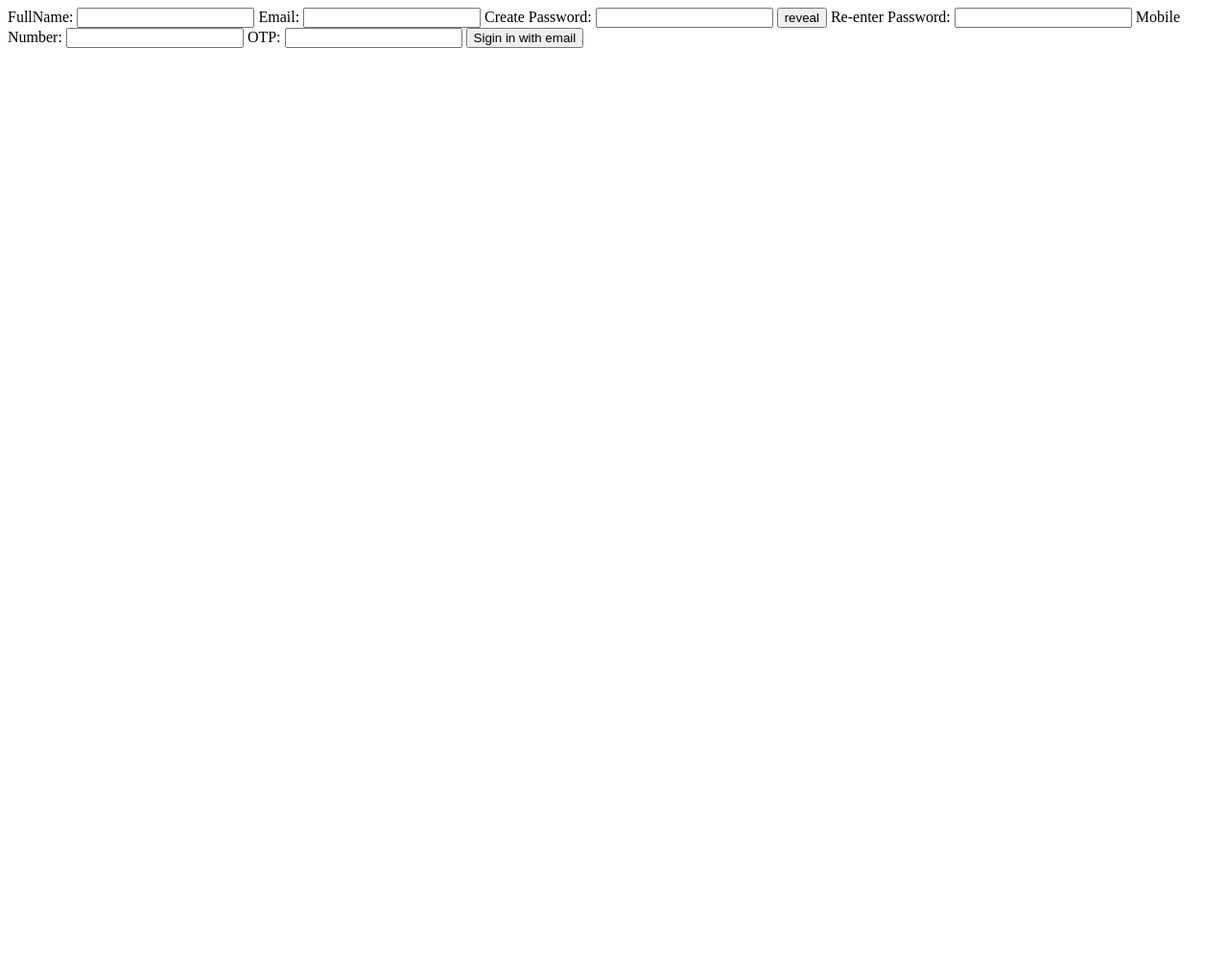
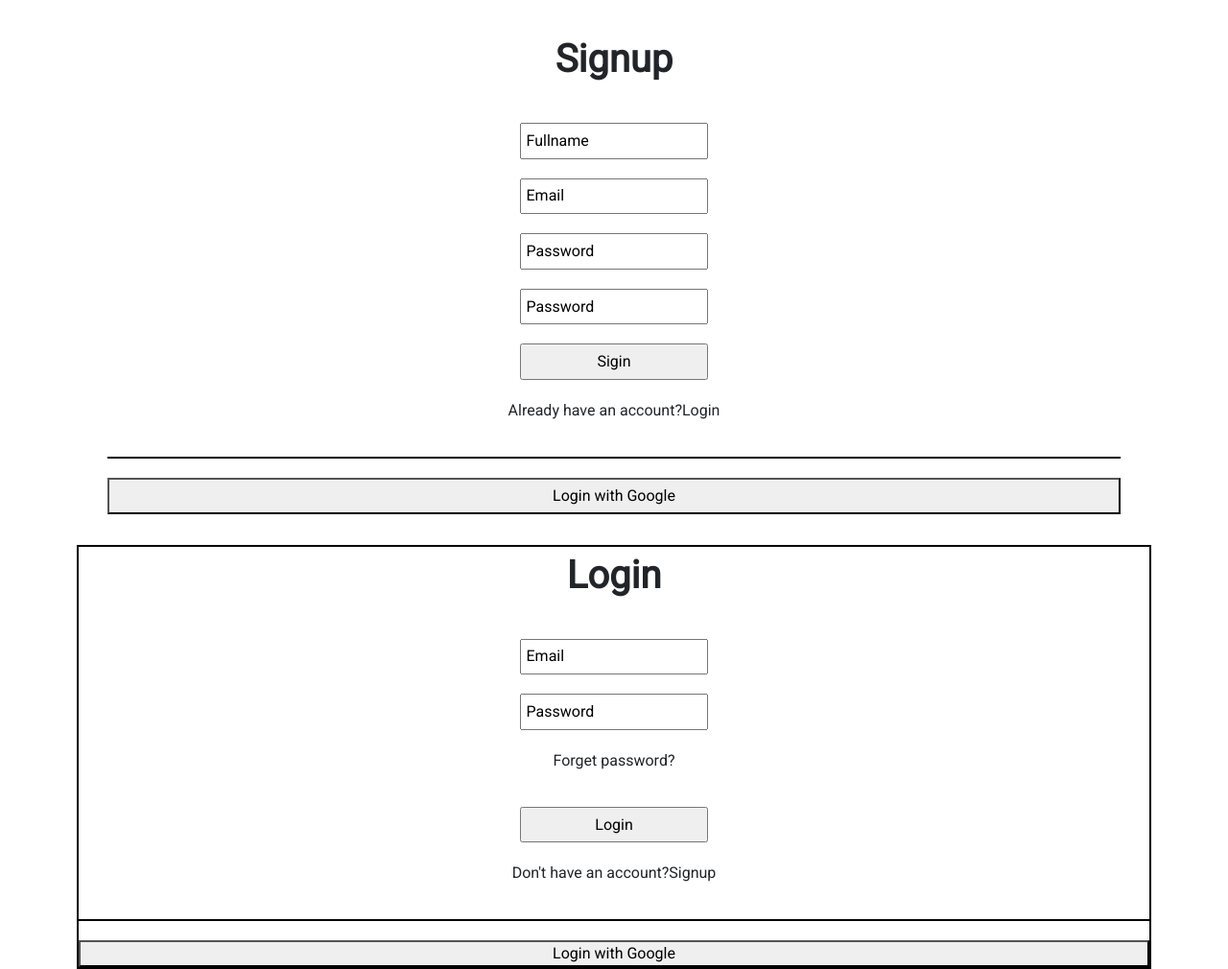
Before and after one commit to HimanshuChandna/Coders_Den, a PHP site: page /logged.html in a window 1280 px wide. Shown: the whole page at 96% size. Before the commit the page ends 50 px from the top, so only its background shows below. Run offline with PHP 8.4, Linux system fonts and the light colour scheme.

Commit message:
signup pop add

```diff
--- a/src/logged.html
+++ b/src/logged.html
@@ -3,47 +3,42 @@
 <head>
     <meta charset="UTF-8">
     <meta name="viewport" content="width=device-width, initial-scale=1.0">
+    <link href="https://cdn.jsdelivr.net/npm/bootstrap@5.3.2/dist/css/bootstrap.min.css" rel="stylesheet" integrity="sha384-T3c6CoIi6uLrA9TneNEoa7RxnatzjcDSCmG1MXxSR1GAsXEV/Dwwykc2MPK8M2HN" crossorigin="anonymous">
+    <link rel="stylesheet" href="./style.css">
     <title>Document</title>
 </head>
 <body>
-    <form>
-        <label for="siginInName">FullName:</label>
-        <input type="text" id="siginInName" required autocomplete="name">
-        <label for="siginInEmail">Email:</label>
-        <input type="email" id="siginInEmail" required autocomplete="email">
-        <label for="siginInCreatePassword">Create Password:</label>
-        <input type="password" id="siginInCreatePassword" required autocomplete="new-password">
-        <input type="button" value="reveal" id="reveal_btn" onclick="hide()">
-        <label for="siginInReenterPassword">Re-enter Password:</label>
-        <input type="text" id="siginInReenterPassword" required autocomplete="new-password">
-        <label for="siginInMobile">Mobile Number:</label>
-        <input type="text" id="siginInMobile" required autocomplete="mobile">
-        <label for="siginInOTP">OTP:</label>
-        <input type="text" id="siginInOTP" required autocomplete="off">
-        <input type="submit" value="Sigin in with email">
-    </form>
+    <div class="signup-form-container">
+        <form id="credentials_form_sigin" method="post" action="./index.html">
+            <p id="signup_form_title">Signup</p>
+            <input type="text" class="signup" id="siginInName" value="Fullname" required autocomplete="name">
+            <input type="email" class="signup" id="siginInEmail" value="Email" required autocomplete="email">
+            <input type="text" class="signup" id="siginInCreatePassword" value="Password" required autocomplete="new-password">
+            <input type="text" class="signup" id="siginInReenterPassword" value="Password" required autocomplete="new-password">
+            <input type="submit" class="signup container" id="signup_btn" value="Sigin">
+        </form>
+        <p>Already have an account?<span>Login</span></p>
+        <div class="line container"></div>
+        <button class="signup container">Login with Google</button>
+    </div>
+
+    <div class="login-form-container">
+        <form id="credentials_form_sigin" method="post" action="./index.html">
+            <p id="signup_form_title">Login</p>
+            <!-- <input type="text" class="signup" id="siginInName" value="Fullname" required autocomplete="name"> -->
+            <input type="email" class="signup" id="siginInEmail" value="Email" required autocomplete="email">
+            <input type="text" class="signup" id="siginInCreatePassword" value="Password" required autocomplete="new-password">
+            <a><p>Forget password?</p></a>
+            <!-- <input type="text" class="signup" id="siginInReenterPassword" value="Password" required autocomplete="new-password"> -->
+            <input type="submit" class="signup container" id="signup_btn" value="Login">
+        </form>
+        <p>Don't have an account?<span>Signup</span></p>
+        <div class="line container"></div>
+        <button class="container">Login with Google</button>
+    </div>
+
     <script>
-        hide = () =>{
 
-            let password = document.getElementById("siginInCreatePassword");
-            password.setAttribute("type","text");
-            let reveal_btn = document.getElementById("reveal_btn");
-            reveal_btn.remove();
-            let reveal = "<input type='button' value='hide' id='hide_btn' onclick='reveal()''>";
-            password.insertAdjacentHTML("afterend",reveal);
-
-        }
-
-        reveal = () =>{
-
-            let password = document.getElementById("siginInCreatePassword");
-            password.setAttribute("type","password");
-            let hide_btn = document.getElementById("hide_btn");
-            hide_btn.remove();
-            let hide = "<input type='button' value='reveal' id='reveal_btn' onclick='hide()''>";
-            password.insertAdjacentHTML("afterend",hide);
-
-        }
     </script>
 </body>
 </html>
--- a/src/main.js
+++ b/src/main.js
@@ -24,7 +24,7 @@
   const provider = new GoogleAuthProvider();
   const analytics = getAnalytics(app);
 
-  const google_login = document.getElementById("credentials_signup_google_btn");
+  const google_login = document.getElementById("google_login_btn");
   google_login.addEventListener('click', function() {
     // alert(200);
 
--- a/src/style.css
+++ b/src/style.css
@@ -1,7 +1,11 @@
+@import url('https://fonts.googleapis.com/css2?family=Roboto&display=swap');
+
+
 *{
 
     margin:0px;
     padding:0px;
+    font-family:roboto;
 
 }
 
@@ -23,16 +27,16 @@
 
 }
 
-#credentials_modal{
+/* #credentials_modal{
 
     display:flex;
     flex-direction:column;
     align-items: center;
     justify-content: center;
 
-}
+} */
 
-#credentials_signup_title, #credentials_login_title{
+/* #credentials_signup_title, #credentials_login_title{
 
     font-size:1.5rem;
     font-weight:bold;
@@ -46,7 +50,102 @@
     padding:1rem;
     border-radius:2rem;
 
+} */
+
+.signup-form-container{
+
+    /* border:2px solid black; */
+    display:flex;
+    flex-direction:column;
+    margin:0rem 5rem;
+    gap:20px;
+    align-items: center;
+    padding:2rem;
+
 }
+
+#credentials_form_sigin{
+
+    /* border:2px solid black; */
+    display:flex;
+    flex-direction:column;
+    /* margin:0rem 5rem; */
+    gap:20px;
+    align-items: center;
+
+}
+
+#signup_form_title{
+
+    font-size:2.5rem;
+    font-weight: 600;
+
+}
+
+.signup{
+
+    padding:.3rem;
+
+}
+
+#signup_btn{
+
+    padding-inline: 2rem;
+
+}
+
+/* .login_link{
+
+    color:#24a0ed;
+
+} */
+
+.signup_google{
+
+    padding:.5rem;
+    width:15rem;
+    display:flex;
+    flex-direction: row;
+    justify-content: center;
+    gap:1rem;
+    background-color: white;
+    border:2px solid lightgrey;
+    border-radius:5px;
+    /* margin:2rem; */
+
+}
+
+.google_logo{
+
+    width:1rem;
+    margin-inline: .2rem;
+
+}
+
+.line{
+
+    border: 1px solid black;
+
+}
+
+.login-form-container{
+
+    border:2px solid black;
+    display:flex;
+    flex-direction:column;
+    margin:0rem 5rem;
+    gap:20px;
+    align-items: center;
+
+}
+
+/* #signup_password{
+
+    display:flex;
+    flex-direction:column;
+    gap:20px;
+
+} */
 
 #hero_container{
 
```
Also changed, not shown: src/index.html (+13 -9 lines), media/google_logo.png (added).
